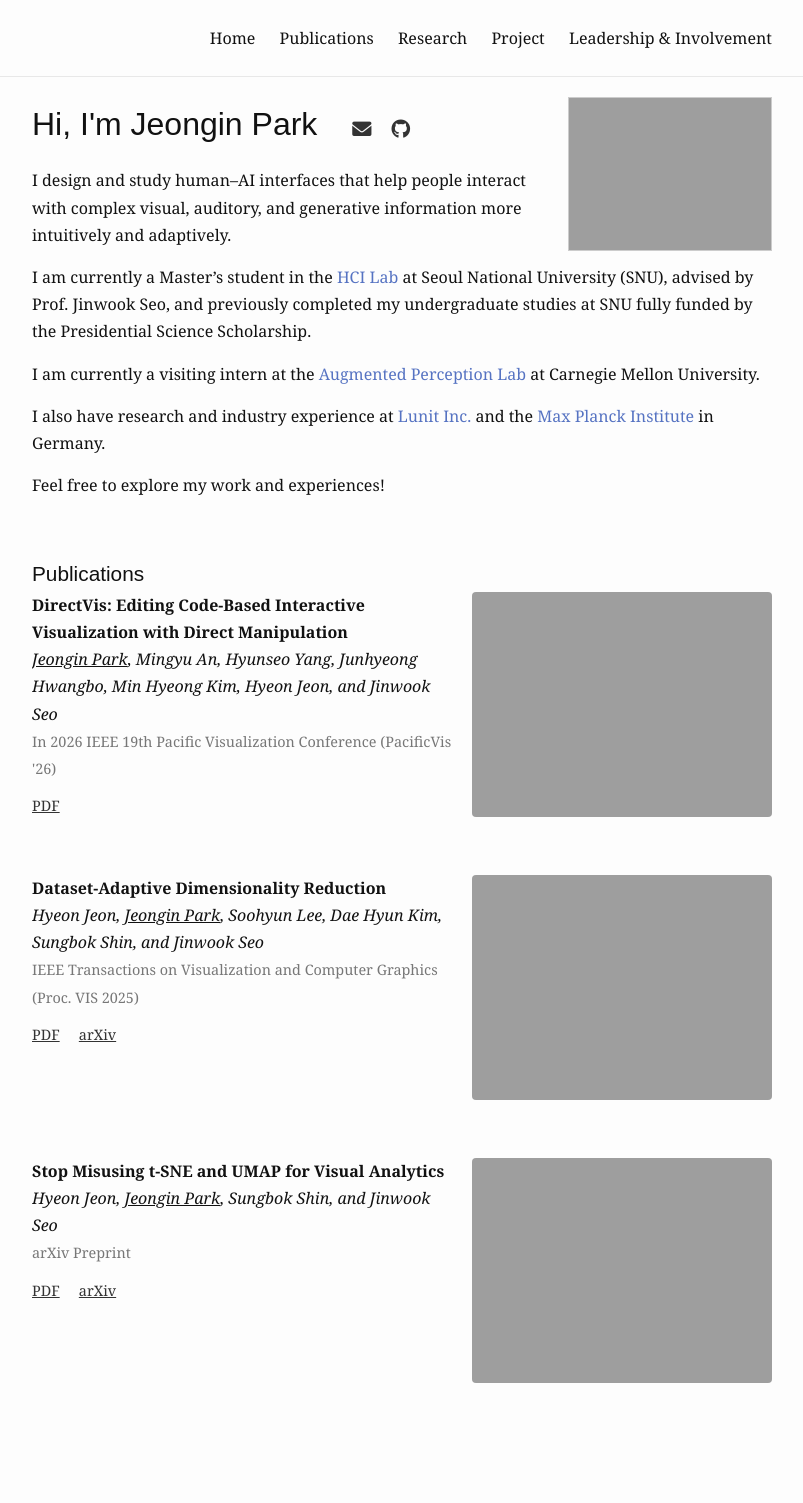
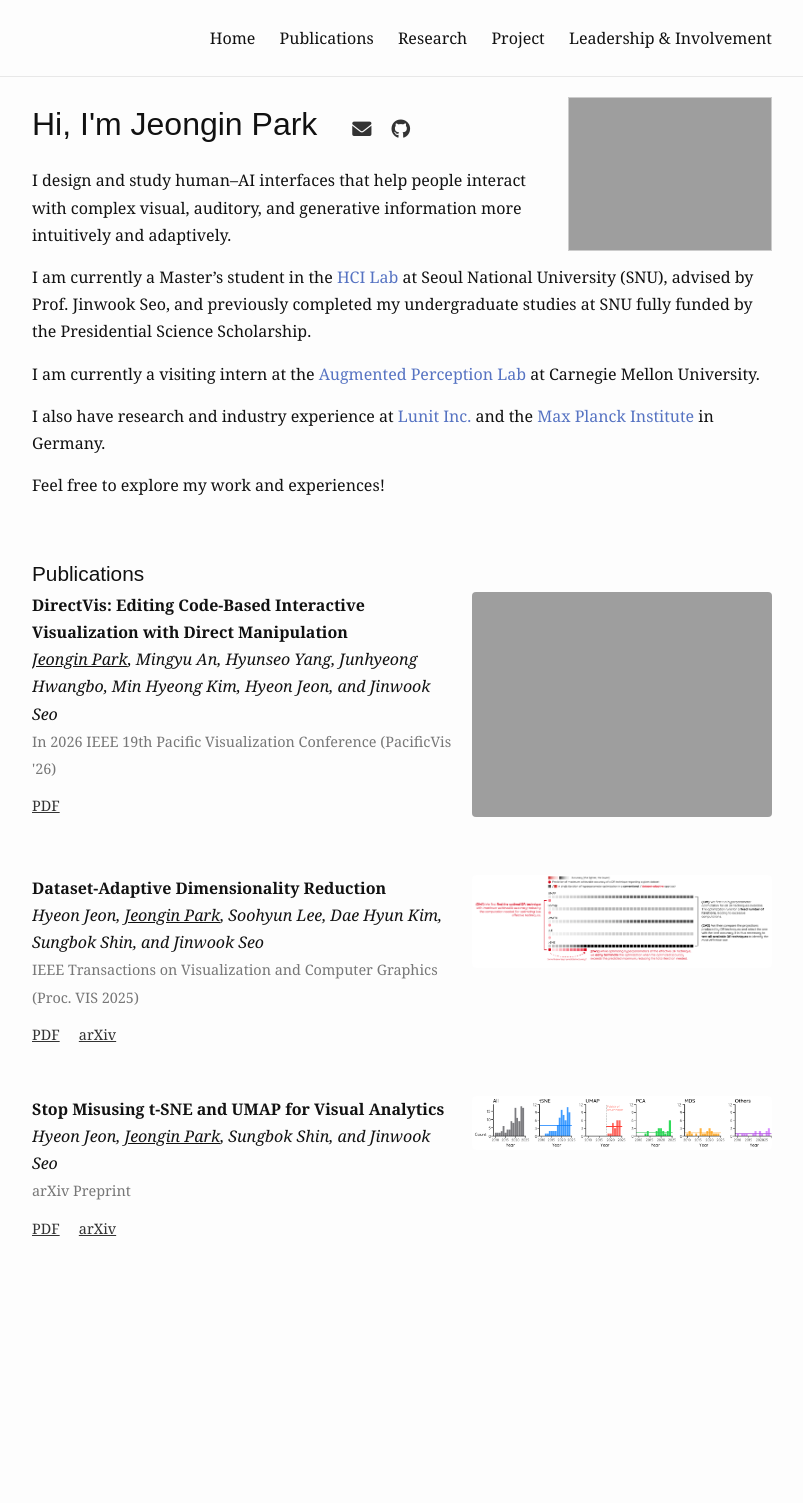
Before and after one commit to ZzeongB/ZzeongB.github.io, a Jekyll site: the page built from _pages/index.md, in a window 1280 px wide. Shown: the whole page, without its empty margins (238-1041 px from the left). Built offline with Jekyll 4.4.1, drawn with Linux system fonts in a browser that asks for light colours; after the commit the page ends 1352 px from its top, so only the background shows below that.

Commit message:
pdf to img

```diff
--- a/_data/publication.yml
+++ b/_data/publication.yml
@@ -1,19 +1,19 @@
 - title: "DirectVis: Editing Code-Based Interactive Visualization with Direct Manipulation"
   authors: Jeongin Park, Mingyu An, Hyunseo Yang, Junhyeong Hwangbo, Min Hyeong Kim, Hyeon Jeon, and Jinwook Seo
   status: In 2026 IEEE 19th Pacific Visualization Conference (PacificVis '26)
-  teaser: /assets/img/publications/directvis.pdf
+  teaser: /assets/img/publications/directvis.png
   pdf: /assets/pdf/_PacificVis_Short__DirectVis.pdf
 
 - title: Dataset-Adaptive Dimensionality Reduction
   authors: Hyeon Jeon, Jeongin Park, Soohyun Lee, Dae Hyun Kim, Sungbok Shin, and Jinwook Seo
   status: IEEE Transactions on Visualization and Computer Graphics (Proc. VIS 2025)
-  teaser: /assets/img/publications/jeon_datasetadaptive.pdf
+  teaser: /assets/img/publications/jeon_datasetadaptive.png
   arxiv: https://arxiv.org/abs/2507.11984
   pdf: /assets/pdf/jeon_datasetadaptive.pdf
 
 - title: Stop Misusing t-SNE and UMAP for Visual Analytics
   authors: Hyeon Jeon, Jeongin Park, Sungbok Shin, and Jinwook Seo
   status: arXiv Preprint
-  teaser: /assets/img/publications/jeon_stopmisusing.pdf
+  teaser: /assets/img/publications/jeon_stopmisusing.png
   arxiv: https://arxiv.org/abs/2506.08725
   pdf: /assets/pdf/jeon_stopmisusing.pdf
```
Also changed, not shown: assets/img/publications/jeon_datasetadaptive.png (added), assets/img/publications/jeon_stopmisusing.png (added), 1 other file.
